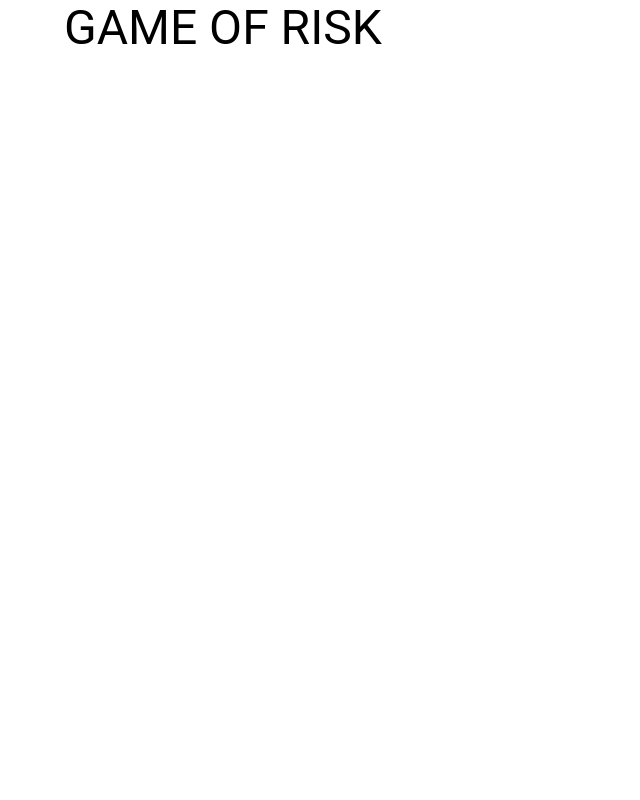
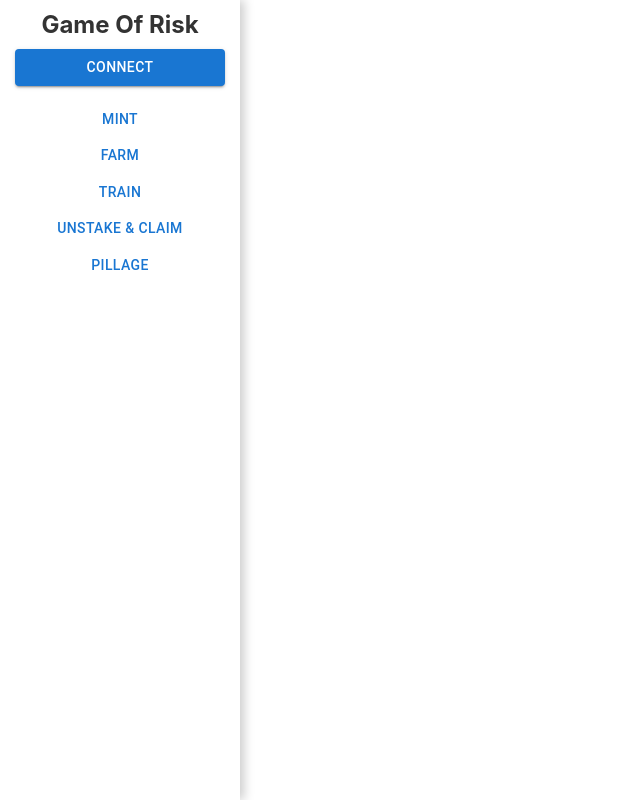
Before and after one commit to 0xTan1319/NFT-Mint-Staking-goerli, a Next.js app: page / in a window 1280 px wide. Shown: the whole page, without its empty margins (0-640 px from the left). Built offline with nearby package versions, Linux system fonts and the light colour scheme.

Commit message:
sidemenu

```diff
--- a/src/components/HomePage/HomePage.js
+++ b/src/components/HomePage/HomePage.js
@@ -1,14 +1,11 @@
 // import MyContact from "../MyContact";
 
-import { Container, Typography } from "@mui/material";
+import { Container } from "@mui/material";
 
 export default function HomePage() {
     return (
         <Container>
             {/* <MyContact /> */}
-            <Typography component="h3" variant="h3">
-                GAME OF RISK
-            </Typography>
         </Container>
     )
 }
--- /dev/null
+++ b/src/components/SideMenu.js
@@ -0,0 +1,45 @@
+import { Button } from "@mui/material";
+
+export default function SideMenu() {
+    return (
+        <div className="side-menu">
+            <div className="side-logo">
+                <h2>Game Of Risk</h2>
+            </div>
+            <div className="owner-info">
+                <Button variant="contained" fullWidth>
+                    Connect
+                </Button>
+            </div>
+            <div className="side-content">
+                <ul>
+                    <li>
+                        <Button fullWidth>
+                            Mint
+                        </Button>
+                    </li>
+                    <li>
+                        <Button fullWidth>
+                            Farm
+                        </Button>
+                    </li>
+                    <li>
+                        <Button fullWidth>
+                            Train
+                        </Button>
+                    </li>
+                    <li>
+                        <Button fullWidth>
+                            unstake&nbsp;&amp;&nbsp;Claim
+                        </Button>
+                    </li>
+                    <li>
+                        <Button fullWidth>
+                            Pillage
+                        </Button>
+                    </li>
+                </ul>
+            </div>
+        </div>
+    )
+}
--- a/src/pages/_app.js
+++ b/src/pages/_app.js
@@ -1,8 +1,14 @@
+import SideMenu from '../components/SideMenu'
 import '../styles/globals.css'
 import '../styles/style.scss'
 
 function MyApp({ Component, pageProps }) {
-  return <Component {...pageProps} />
+  return (
+    <div className="full-page">
+      <SideMenu />
+      <Component {...pageProps} />
+    </div>
+  )
 }
 
 export default MyApp
--- a/src/styles/style.scss
+++ b/src/styles/style.scss
@@ -1,3 +1,11 @@
+$primary-color: #ddd;
+$dark-gray: #333;
+$light-gray: #777;
+
+* {
+  margin: 0;
+  padding: 0;
+}
 .my-contact {
   display: flex;
   align-items: center;
@@ -10,3 +18,24 @@
     margin: 0 10px;
   }
 }
+.full-page {
+  display: flex;
+}
+.side-menu {
+  width: 240px;
+  box-shadow: 4px 0px 10px #ccc;
+  min-height: 100vh;
+  .side-logo {
+    h2 {
+      color: $dark-gray;
+      text-align: center;
+      padding: 10px 0;
+    }
+  }
+}
+.owner-info {
+  padding: 0 15px;
+}
+.side-content {
+  margin-top: 15px;
+}
```
Lines whose indentation alone changed are shown as unchanged.
